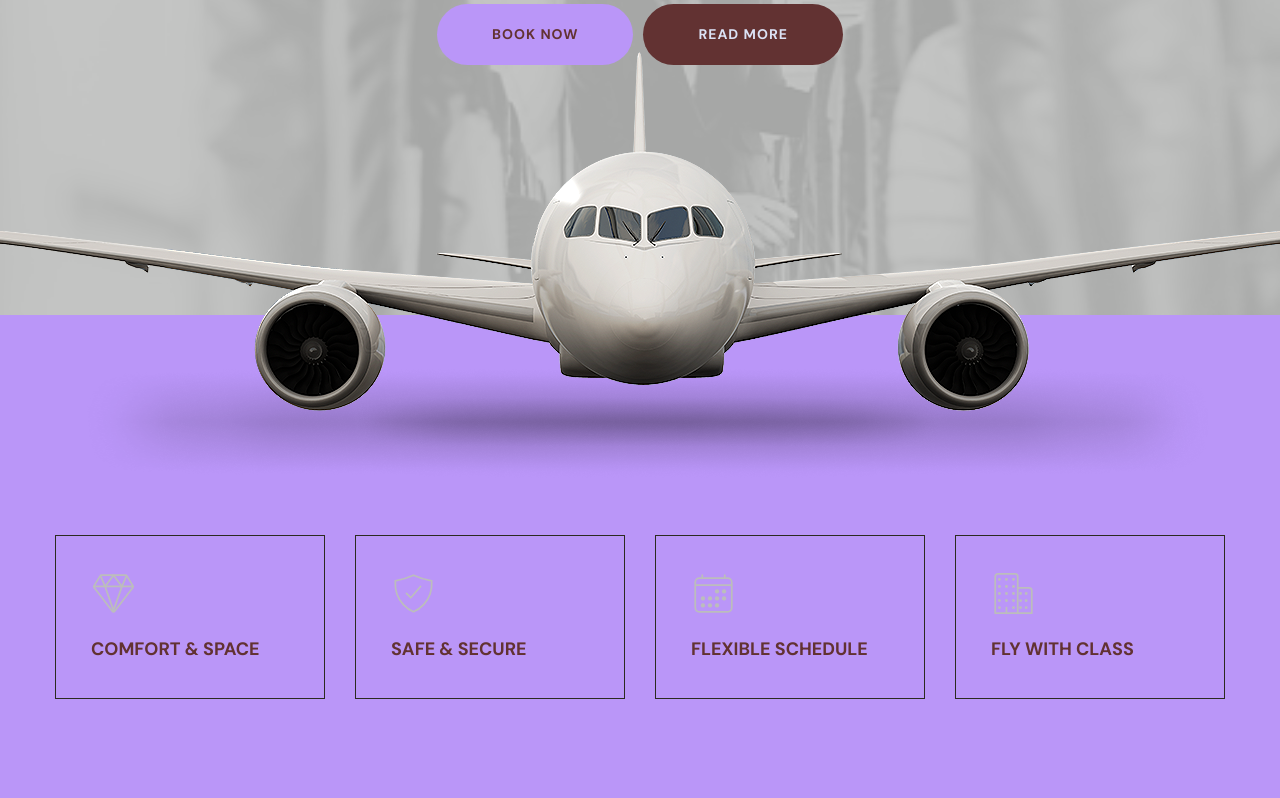
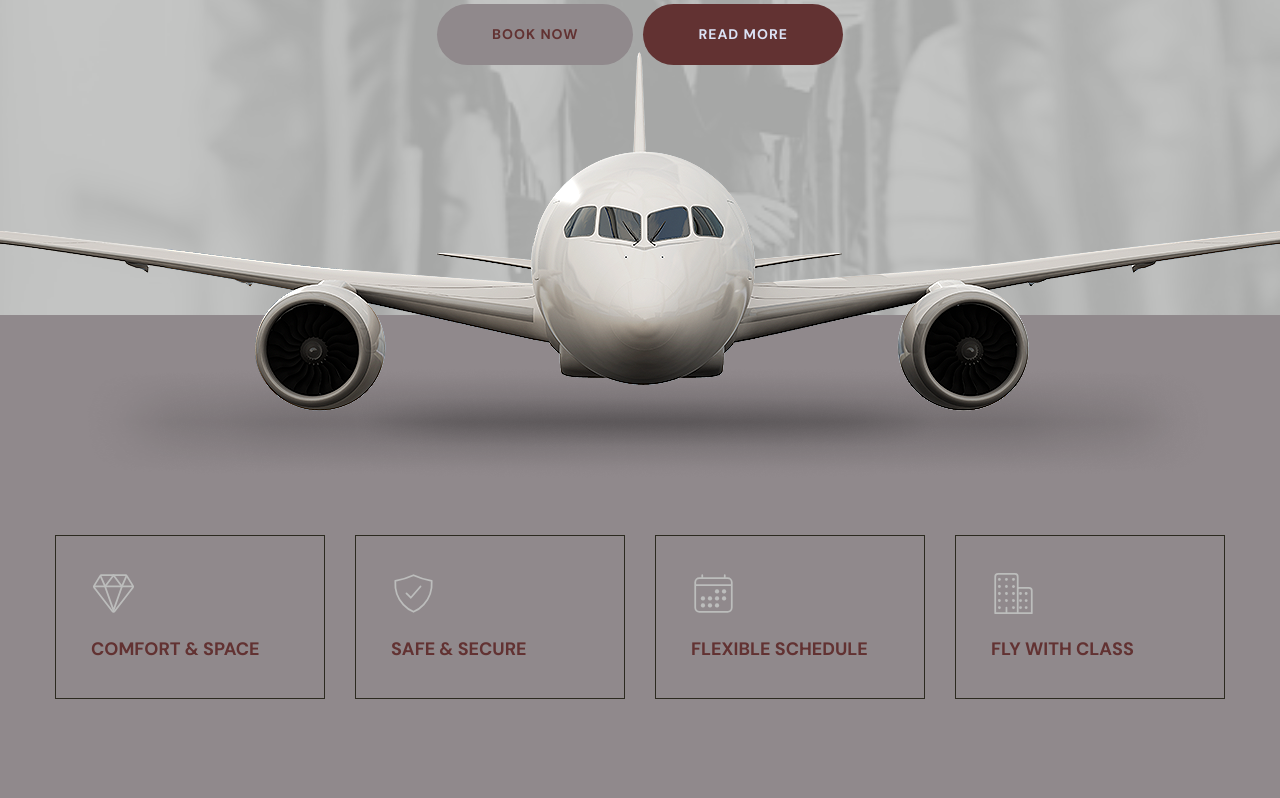
Before and after one commit to Afsana-Alo/Airlines-single-page-website, a plain HTML site: page index.html in a window 1280 px wide. Shown: the part 395-1193 px from the top of the page. Drawn offline with nearby package versions, Linux system fonts and the light colour scheme.

Commit message:
Update style.css

```diff
--- a/assets/css/style.css
+++ b/assets/css/style.css
@@ -10,9 +10,9 @@
   --phthalo-green-1: hsl(224, 57%, 91%);
   --phthalo-green-2: hsl(120, 1%, 74%);
   --phthalo-green-3: hsl(234, 54%, 11%);
-  --phthalo-green_30: hsla(144, 51%, 15%, 0.3);
+  --phthalo-green_30: hsla(140, 14%, 87%, 0.3);
   --morning-blue: hsl(0, 0%, 9%);
-  --satin-sheen-gold: hsl(262, 87%, 78%);
+  --satin-sheen-gold: hsl(330, 3%, 55%);
   --vegas-gold: hsl(50, 16%, 15%);
   --medium-champagne: hsl(46, 22%, 12%);
   --baby-powder: hsl(51, 33%, 96%);
```
